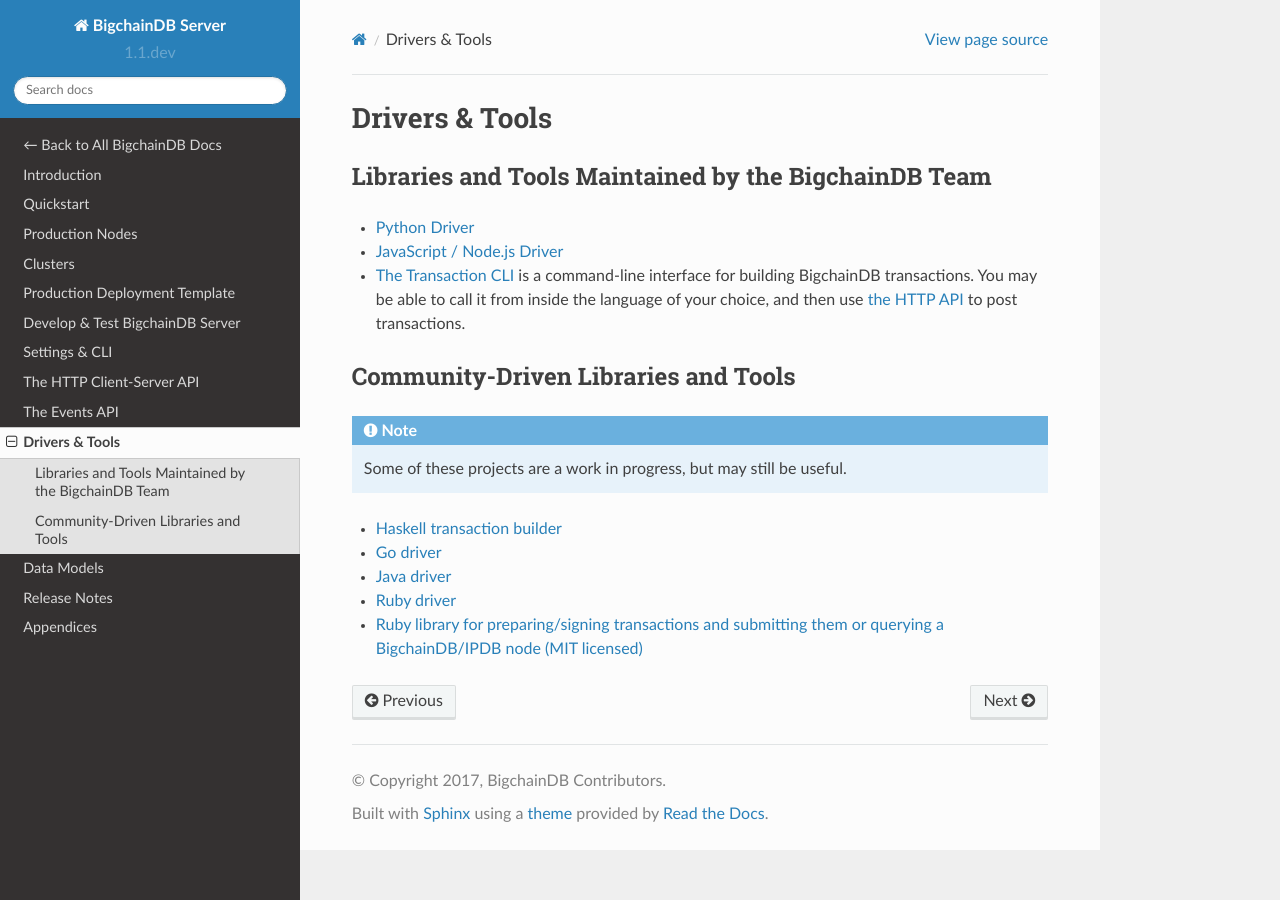
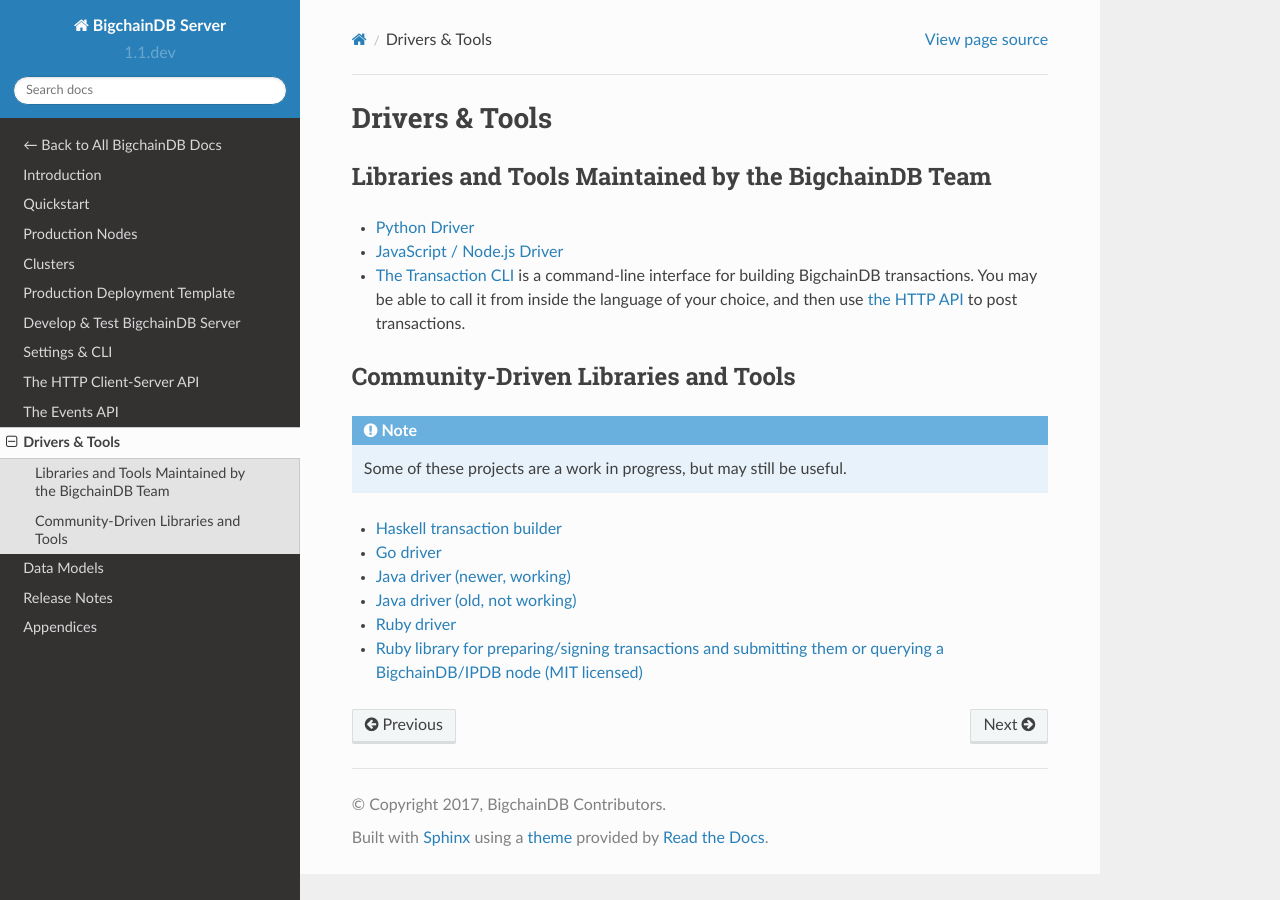
Before and after one commit to bigchaindb/bigchaindb, a Sphinx documentation site: the page built from docs/server/source/drivers-clients/index.rst, in a window 1280 px wide. Built offline with Sphinx 7.4.7 and the Read the Docs theme 2.0.0, drawn with Linux system fonts in a browser that asks for light colours; pages that are not in the unit, such as notebooks, are missing from menus.

Commit message:
Added link to new Java driver in the docs

```diff
--- a/docs/server/source/drivers-clients/index.rst
+++ b/docs/server/source/drivers-clients/index.rst
@@ -23,6 +23,7 @@
 
 * `Haskell transaction builder <https://github.com/bigchaindb/bigchaindb-hs>`_
 * `Go driver <https://github.com/zbo14/envoke/blob/master/bigchain/bigchain.go>`_
-* `Java driver <https://github.com/mgrand/bigchaindb-java-driver>`_
+* `Java driver (newer, working) <https://github.com/authenteq/java-bigchaindb-driver>`_
+* `Java driver (old, not working) <https://github.com/mgrand/bigchaindb-java-driver>`_
 * `Ruby driver <https://github.com/LicenseRocks/bigchaindb_ruby>`_
 * `Ruby library for preparing/signing transactions and submitting them or querying a BigchainDB/IPDB node (MIT licensed) <https://rubygems.org/gems/bigchaindb>`_
```
